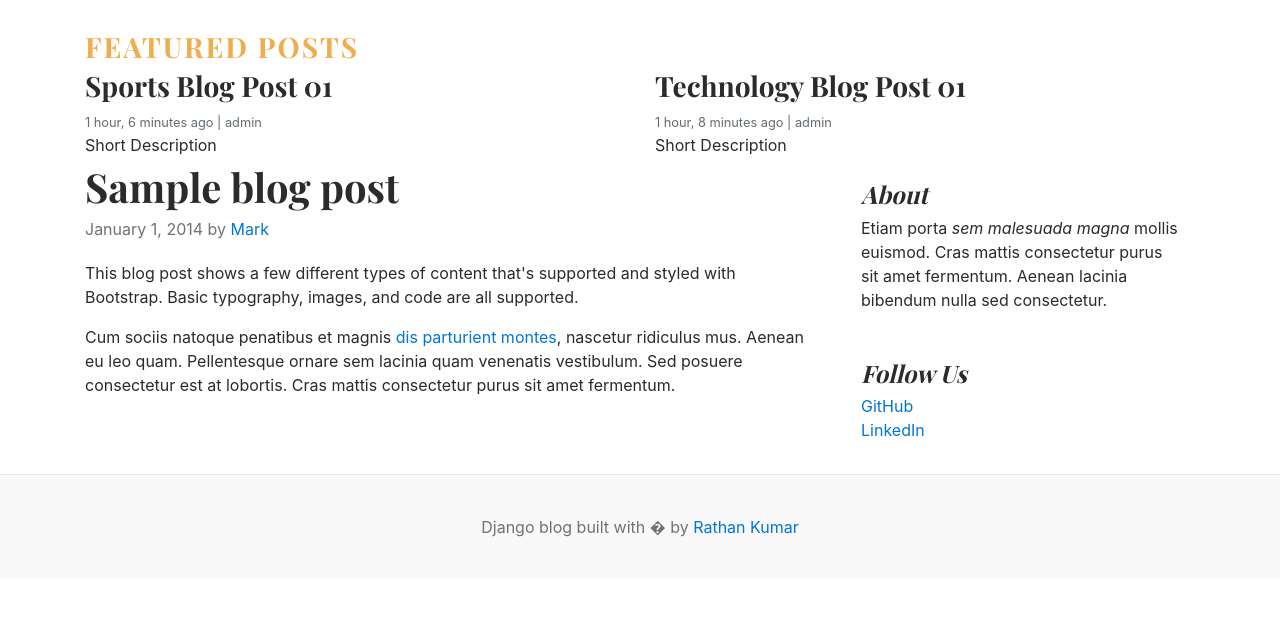
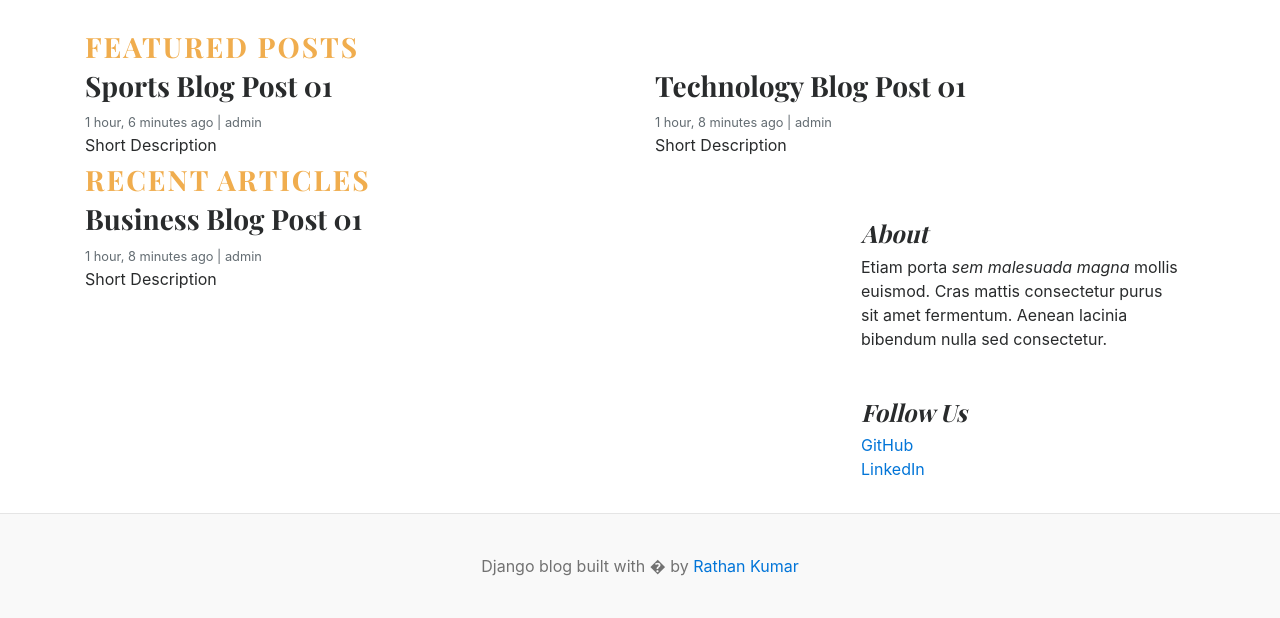
Before and after one commit to kumailalidev/django-blog, a Django app: page / in a window 1280 px wide. Shown: the part 388-1006 px from the top of the page. Before the commit the page ends 925 px from the top, so only its background shows below. Run offline with Django 4.2, Linux system fonts and the light colour scheme; data comes from the database, SQL or seed files in the repository.

Commit message:
54-Display Recent articels on Homepage.

```diff
--- a/blog_main/views.py
+++ b/blog_main/views.py
@@ -6,12 +6,16 @@ from blogs.models import Category
 
 def home(request):
     categories = Category.objects.all()
-    featured_posts = Blog.objects.filter(is_featured=True).order_by("-updated_at")
-    print(featured_posts)
+    featured_posts = Blog.objects.filter(is_featured=True, status="Published").order_by(
+        "-updated_at"
+    )
+    posts = Blog.objects.filter(is_featured=False, status="Published")
+    print(posts)
 
     context = {
         "categories": categories,
         "featured_posts": featured_posts,
+        "posts": posts,
     }
 
     return render(request, "home.html", context)
--- a/templates/home.html
+++ b/templates/home.html
@@ -56,7 +56,7 @@
           <div class="card-body">
             <h3> {{ post.title }} </h3>
             <small class="mb-1 text-muted"> {{ post.created_at | timesince }} ago | {{ post.author }} </small>
-            <p class="card-text"> {{ post.short_description }} </p>
+            <p class="card-text"> {{ post.short_description | truncatewords:10 }} </p>
           </div>
         </div>
     </div>
@@ -64,22 +64,19 @@
   {% endfor %}
 </div>
 
+<h3 class="text-uppercase text-warning" style="letter-spacing: 2px;">Recent Articles</h3>
   <main role="main" class="container p-0">
     <div class="row">
       <div class="col-md-8 blog-main">
-
-        <div class="blog-post">
-          <h2 class="blog-post-title">Sample blog post</h2>
-          <p class="blog-post-meta">January 1, 2014 by <a href="#">Mark</a></p>
-
-          <p>This blog post shows a few different types of content that's supported and styled with Bootstrap. Basic typography, images, and code are all supported.</p>
-
-          <p>Cum sociis natoque penatibus et magnis <a href="#">dis parturient montes</a>, nascetur ridiculus mus. Aenean eu leo quam. Pellentesque ornare sem lacinia quam venenatis vestibulum. Sed posuere consectetur est at lobortis. Cras mattis consectetur purus sit amet fermentum.</p>
-
-
-        </div>
-        <!-- /.blog-post -->
-
+        {% for post in posts %}
+          <div class="card border-0" >
+            <div class="card-body">
+              <h3> {{ post.title }} </h3>
+              <small class="mb-1 text-muted"> {{ post.created_at | timesince }} ago | {{ post.author }} </small>
+              <p class="card-text"> {{ post.short_description | truncatewords:10 }} </p>
+            </div>
+          </div>
+        {% endfor %}
       </div>
       <!-- /.blog-main -->
 
```
